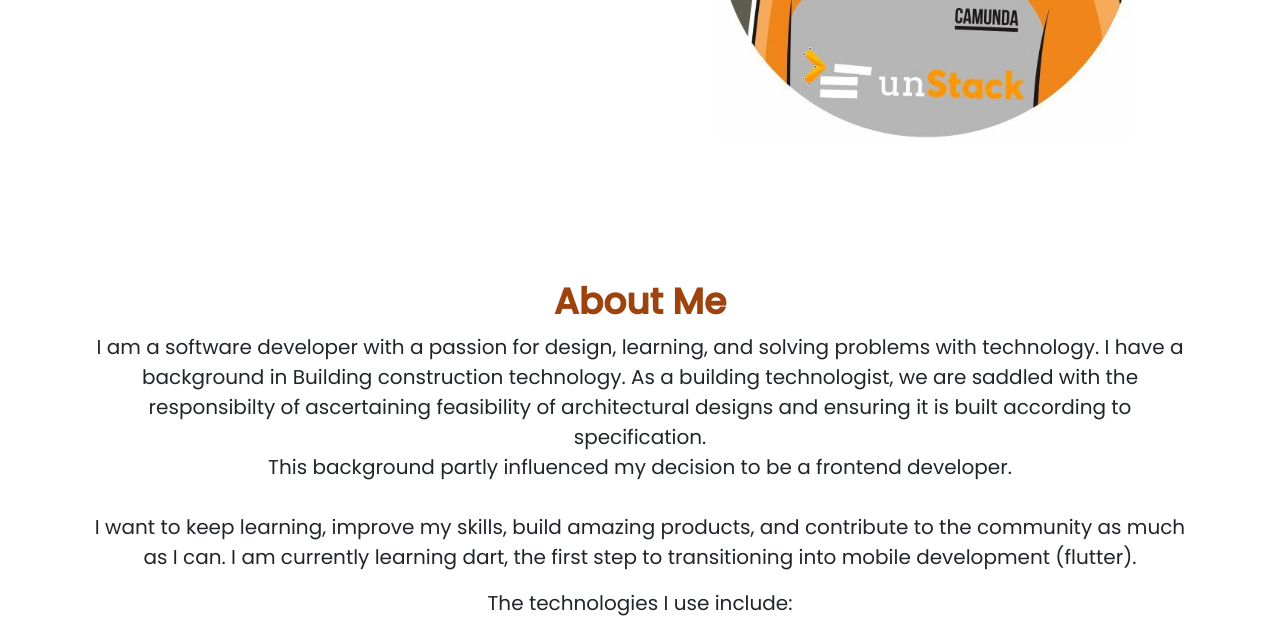
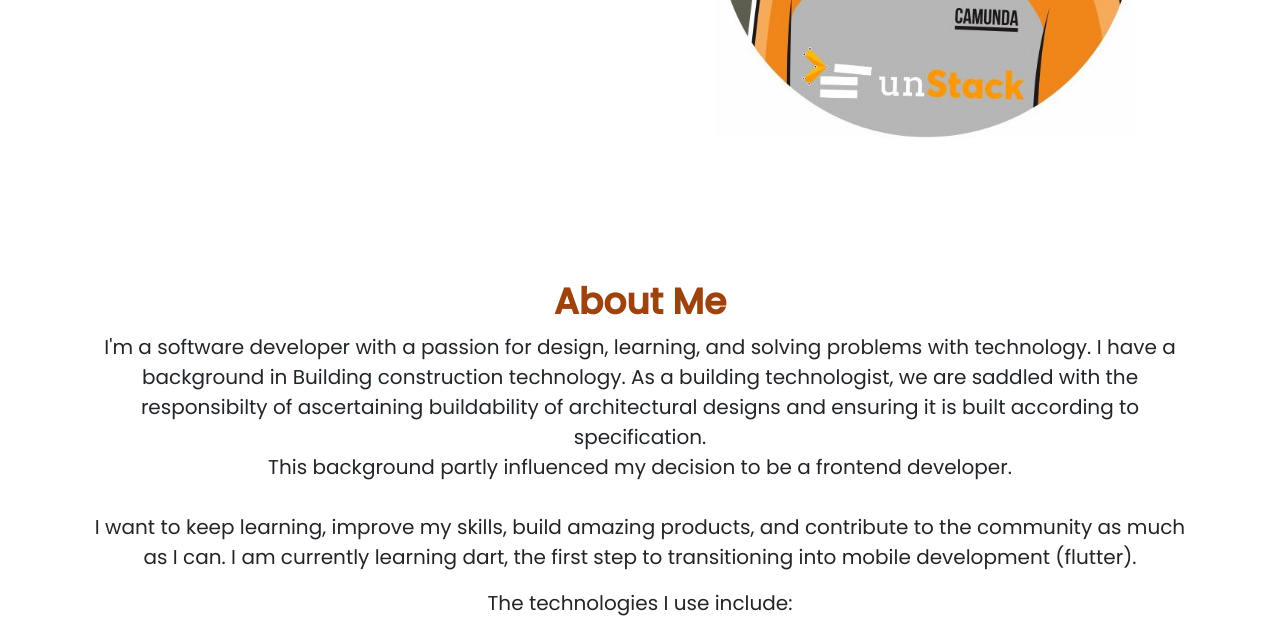
Before and after one commit to AbisoyeAlli/AbisoyeAlli.github.io, a plain HTML site: page index.html in a window 1280 px wide. Shown: the part 534-1156 px from the top of the page. Drawn offline with nearby package versions, Linux system fonts and the light colour scheme.

Commit message:
text correction in intro

```diff
--- a/index.html
+++ b/index.html
@@ -73,7 +73,7 @@
           <div class="row">
             <div class="col-md-12 top-container topper" id="about">
             <h1><b class="colored-header">About Me</b></h1>
-            <p class="lead" style="font-weight: 400;">I am a software developer with a passion for design, learning, and solving problems with technology. I have a background in Building construction technology. As a building technologist, we are saddled with the responsibilty of ascertaining feasibility of architectural designs and ensuring it is built according to specification. <br/>This background partly influenced my decision to be a frontend developer.<br/><br/> I want to keep learning, improve my skills, build amazing products, and contribute to the community as much as I can. I am currently learning dart, the first step to transitioning into mobile development (flutter).</p>
+            <p class="lead" style="font-weight: 400;">I'm a software developer with a passion for design, learning, and solving problems with technology. I have a background in Building construction technology. As a building technologist, we are saddled with the responsibilty of ascertaining buildability of architectural designs and ensuring it is built according to specification. <br/>This background partly influenced my decision to be a frontend developer.<br/><br/> I want to keep learning, improve my skills, build amazing products, and contribute to the community as much as I can. I am currently learning dart, the first step to transitioning into mobile development (flutter).</p>
           <p class="lead" style="font-weight: 400;">The technologies I use include:</p>
             <a class="footer-link link" id="icons"><img src="/assets/vuejs-brands.svg" style="width: 30px;"></a>
             <a class="footer-link link" id="icons"><img src="/assets/js-square-brands.svg" style="width: 30px;"></a>
```
